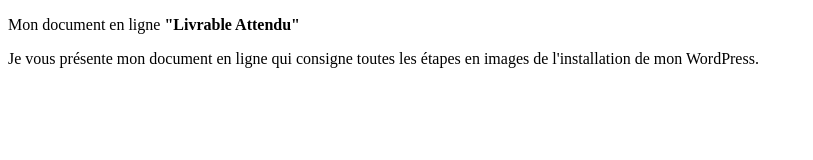
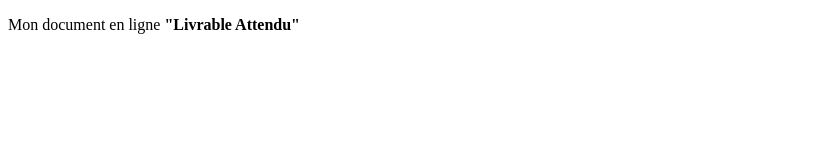
Before and after one commit to PaulYv-a/git.wp.paul, a plain HTML site: page index.html in a window 1280 px wide. Shown: the whole page, without its empty margins (0-813 px from the left). Drawn offline with Linux system fonts and the light colour scheme.

Commit message:
Update index.html

```diff
--- a/index.html
+++ b/index.html
@@ -8,8 +8,5 @@
 <body>
     <p> Mon document en ligne <strong>"Livrable Attendu" </strong> </p>
 
-
-<p> Je vous présente mon document en ligne qui consigne toutes les étapes en images de l'installation de mon WordPress.</p>
-
 </body>
 </html>
```
